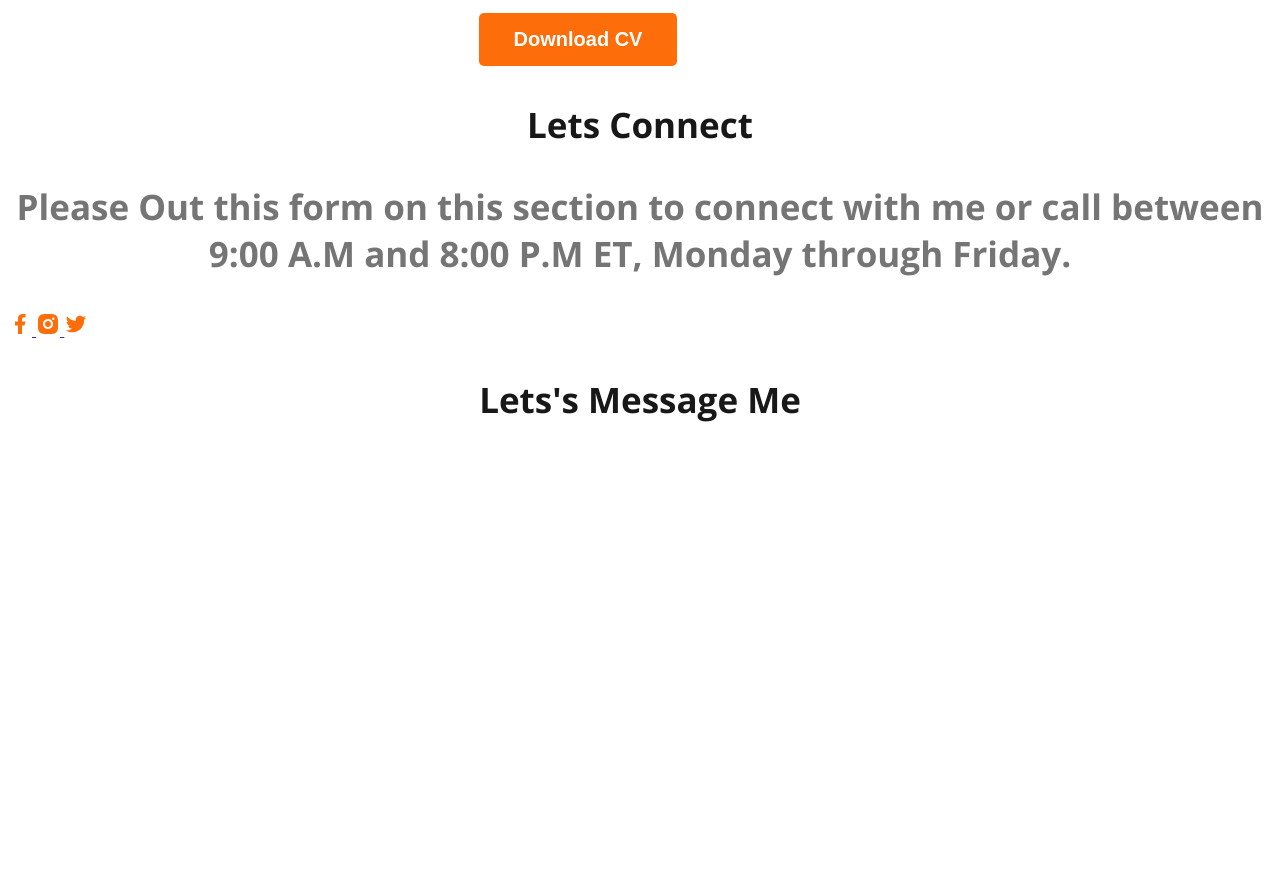
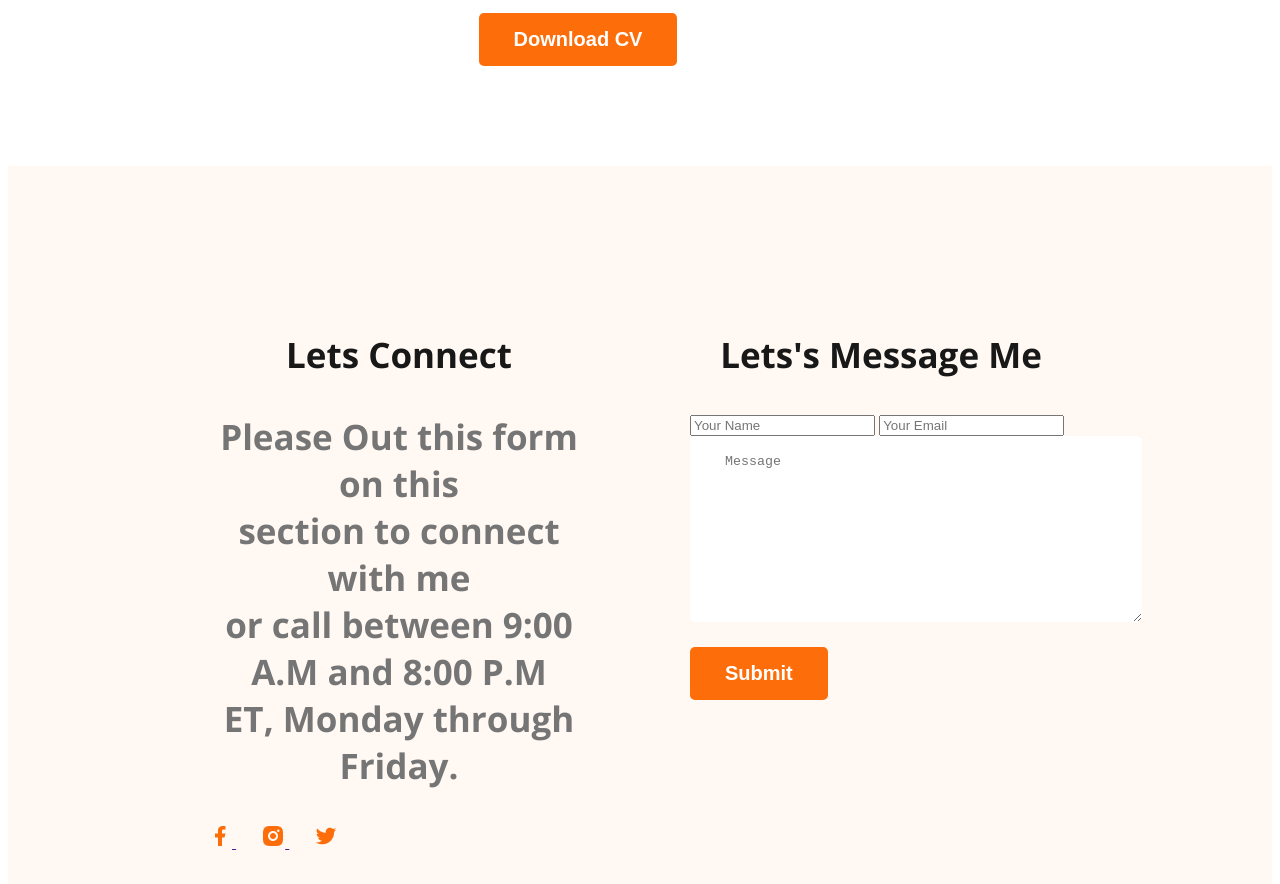
Before and after one commit to Shadman-Rafio/Web-Developer-Portfolio, a plain HTML site: page index.html in a window 1280 px wide. Shown: the part 4222-5106 px from the top of the page. Before the commit the page ends 4680 px from the top, so only its background shows below. Drawn offline with nearby package versions, Linux system fonts and the light colour scheme.

Commit message:
finished the footer section with contact form

```diff
--- a/index.html
+++ b/index.html
@@ -101,7 +101,7 @@
                     <h3 class="-resume-column-title">My Education</h3>
                     <div class="resume-title">
                         <h2 class="resume-item-title">BSC. in Computer Science and Engineering</h2>
-                        <h3 class="resume-item-institute">Daffodil Int. University/2017-2022</h3>
+                        <h3 class="resume-item-institute">Daffodil International University</h3>
                         <p class="resume-item-description">List skill/technologies here. You can change the icon above
                             to any of the 1500+ FontAwesome 5 free icons available. Aenean commodo ligula eget dolor.</p>
                     </div>
@@ -154,7 +154,7 @@
             <div class="footer-column">
                 <h3 class="section-title">Lets Connect</h3>
                 <p class ="section-description">
-                    Please Out this form on this section to connect with me or call between 9:00 A.M and 8:00 P.M ET,
+                    Please Out this form on this <br>section to connect with me <br>or call between 9:00 A.M and 8:00 P.M <br> ET,
                     Monday through Friday.
                 </p>
                 <div class="social-link">
@@ -166,6 +166,12 @@
             </div>
             <div class="footer-column">
                 <h3 class="section-title">Lets's Message Me</h3>
+                <form class="contact" action="">
+                    <input type="text" placeholder="Your Name">
+                    <input type="email" name="" placeholder="Your Email" id="">
+                    <textarea name="" placeholder="Message" id="" cols="30" rows="10"></textarea>
+                    <input class="btn-primary" type="submit" value="Submit">
+                </form>
             </div>
     </footer>
 
--- a/styles/portfolio.css
+++ b/styles/portfolio.css
@@ -168,4 +168,30 @@ main section{
 }
 .download-cv{
     text-align: center;
+    margin: top 50px;
 }
+/* Footer Style */
+footer{
+    display: flex;
+    gap: 100px;
+    background: #FFF8F3;
+    margin-top: 100px;
+    padding: 130px 200px;
+}
+.footer-column{
+      width:50%;
+}
+
+.social-link a{
+    margin-right: 25px;
+}
+.contact input[type="text"] .contact input[type="email"], textarea{
+    display: block;
+    margin-bottom: 25px;
+    padding: 18px 35px;
+    color: #757575;
+    border-radius: 5px;
+    background: #FFF;
+    border: 0;
+    width:100%;
+}
```
